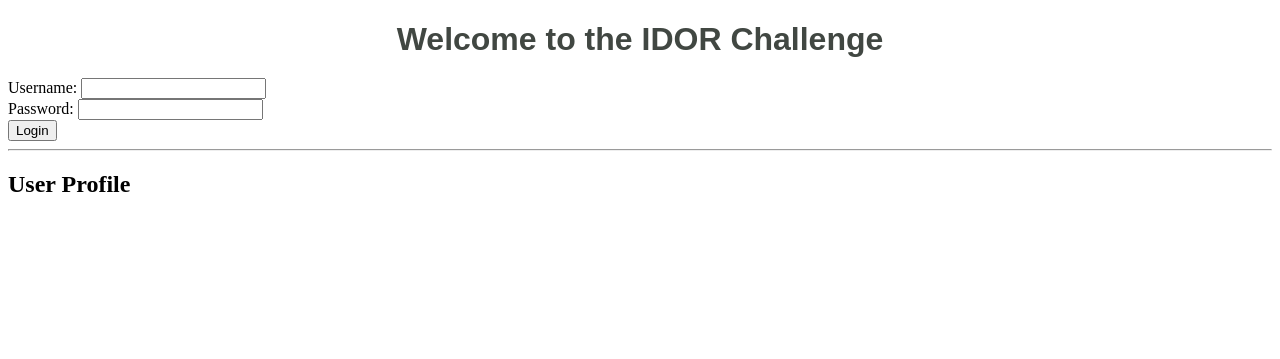
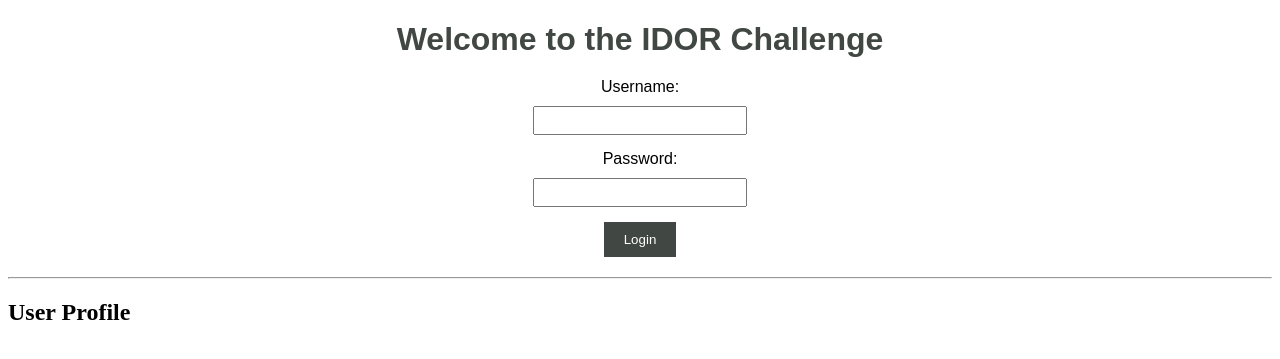
Before and after one commit to Victorydevlo/Flisk-Vulnerable-Website, a PHP site: page /ping/games/idor/idorchal.php in a window 1280 px wide. Shown: the top 359 px of the page. Run offline with PHP 8.4, Linux system fonts and the light colour scheme.

Commit message:
centered the loginand password to make it loook better

```diff
--- a/games/idor/idorchal.php
+++ b/games/idor/idorchal.php
@@ -7,12 +7,12 @@
 </head>
 <body>
     <h1 style="text-align: center; font-family: Arial, sans-serif; color:rgb(65, 71, 66); margin-bottom: 20px;">Welcome to the IDOR Challenge</h1>
-    <form id="login-form">
-        <label for="username">Username:</label>
-        <input type="text" id="username" required><br>
-        <label for="password">Password:</label>
-        <input type="password" id="password" required><br>
-        <button type="submit">Login</button>
+    <form id="login-form" style="text-align: center; font-family: Arial, sans-serif; margin-bottom: 20px;">
+        <label for="username" style="display: block; margin-bottom: 10px;">Username:</label>
+        <input type="text" id="username" required style="padding: 5px; margin-bottom: 15px; width: 200px;"><br>
+        <label for="password" style="display: block; margin-bottom: 10px;">Password:</label>
+        <input type="password" id="password" required style="padding: 5px; margin-bottom: 15px; width: 200px;"><br>
+        <button type="submit" style="padding: 10px 20px; background-color: rgb(65, 71, 66); color: white; border: none; cursor: pointer;">Login</button>
     </form>
     <div id="login-error" style="color: red; display: none;">Invalid login credentials!</div>
     <hr>
```
